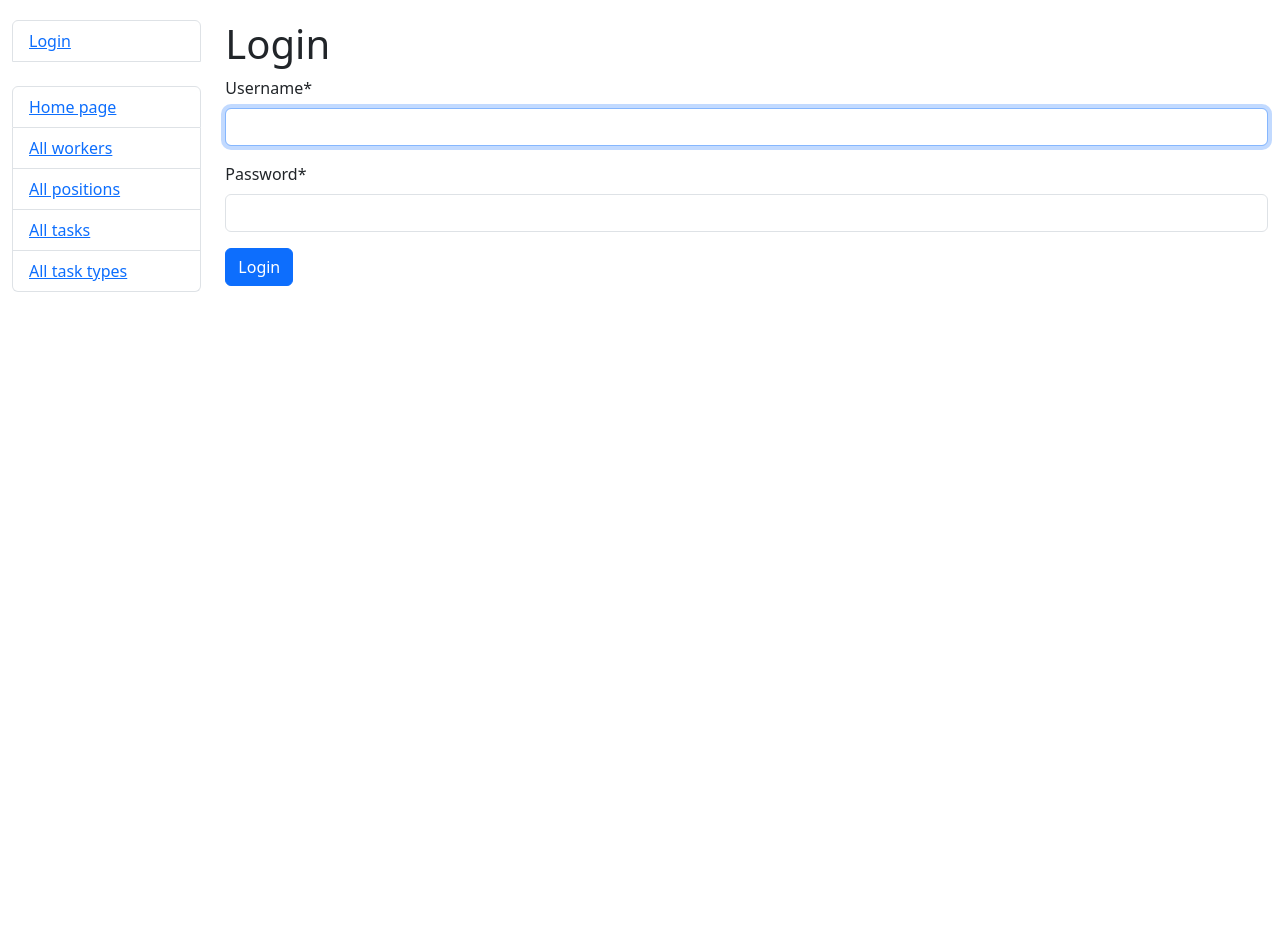
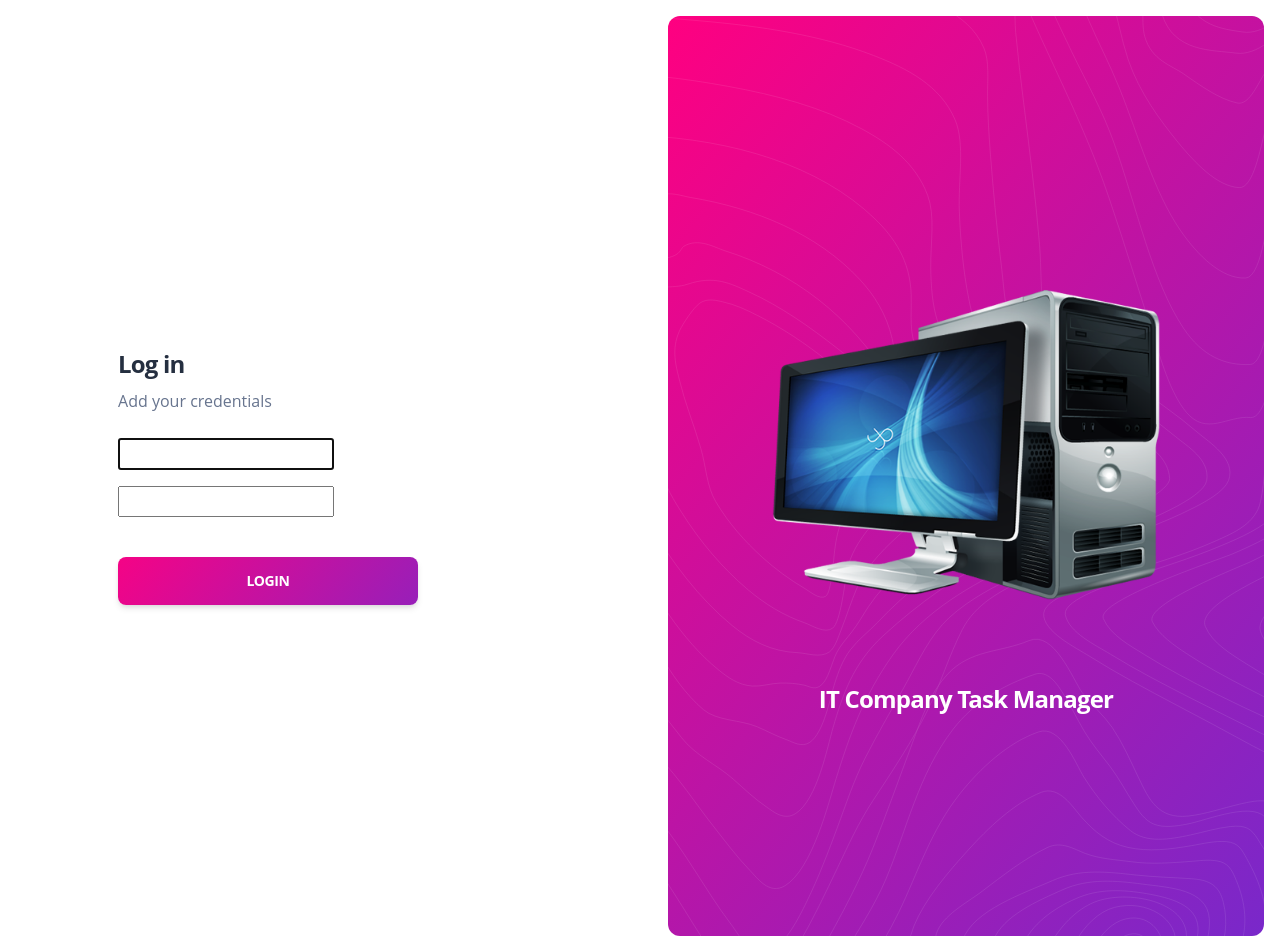
Before and after one commit to Paul-Starodub/IT-Company-Task-Manager, a Django app: page /accounts/login/ in a window 1280 px wide. Run offline with Django 4.2, Linux system fonts and the light colour scheme; some libraries are stand-ins or nearby versions.

Commit message:
Updated login.html

```diff
--- a/templates/registration/login.html
+++ b/templates/registration/login.html
@@ -1,18 +1,61 @@
-{% extends "base.html" %}
-{% load crispy_forms_filters %}
+{% extends "base-fullscreen.html" %}
 
 {% block content %}
-  <h1>Login</h1>
+  <section>
+    <div class="page-header section-height-100">
+      <div class="container">
+        <div class="row">
+          <div class="col-xl-4 col-lg-5 col-md-7 d-flex flex-column mx-lg-0 mx-auto">
+            <div class="card card-plain">
+              <div class="card-header pb-0 text-left">
+                <h4 class="font-weight-bolder">Log in</h4>
+                <p class="mb-0">
+                  Add your credentials
+                </p>
+              </div>
+              <div class="card-body">
+                {% if form.errors %}
+                  <p style="color: red">Invalid credentials</p>
+                {% endif %}
 
-  {% if form.errors %}
-    <p style="color: red">Invalid credentials</p>
-  {% endif %}
+                <form method="post" action="" novalidate>
 
-  <form method="post" action="{% url 'login' %}">
-    {% csrf_token %}
-    {{ form|crispy }}
-    <input class="btn btn-primary" type="submit" value="Login">
-    <input type="hidden" name="next" value="{{ next }}">
-  </form>
+                  {% csrf_token %}
 
-{% endblock %}
+                  <div class="mb-3">
+                    {{ form.username }}
+                  </div>
+                  <div class="mb-3">
+                    {{ form.password }}
+                  </div>
+                  <div class="text-center">
+                    <input class="btn btn-lg bg-gradient-primary btn-lg w-100 mt-4 mb-0" type="submit" value="Login">
+                    <input type="hidden" name="next" value="{{ next }}">
+                  </div>
+                </form>
+              </div>
+            </div>
+          </div>
+          <div class="col-6 d-lg-flex d-none h-100 my-auto pe-0 position-absolute top-0 end-0 text-center  flex-column">
+            <div class="position-relative bg-gradient-primary h-100 m-3 px-7 border-radius-lg d-flex flex-column justify-content-center">
+              <img
+                src="{{ ASSETS_ROOT }}/img/shapes/pattern-lines.svg"
+                alt="pattern-lines"
+                class="position-absolute opacity-4 start-0"
+              >
+              <div class="position-relative">
+                <img
+                  class="max-width-500 w-100 position-relative z-index-2"
+                  src="{{ ASSETS_ROOT }}/img/illustrations/computer_pc_PNG7723.png"
+                >
+              </div>
+              <h4 class="mt-5 text-white font-weight-bolder">
+                IT Company Task Manager
+              </h4>
+            </div>
+          </div>
+        </div>
+      </div>
+    </div>
+  </section>
+{% endblock content %}
```
